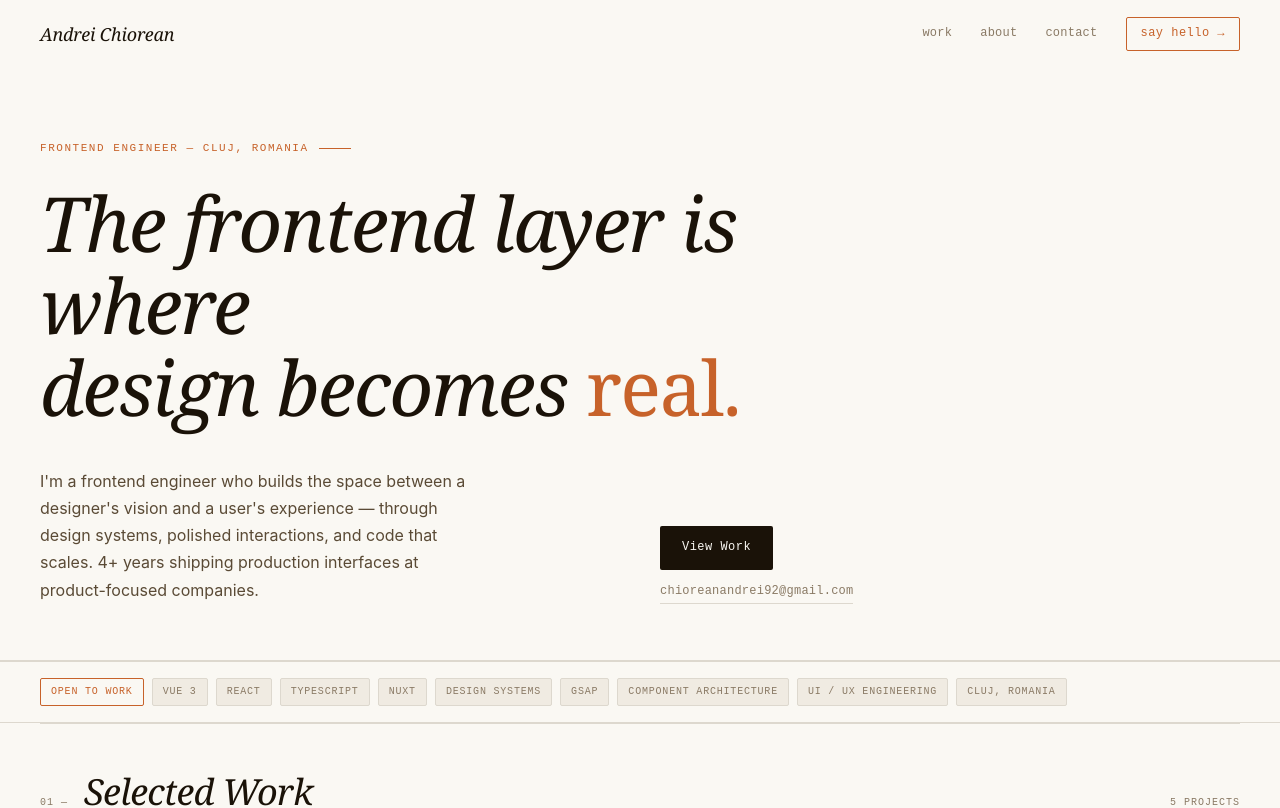
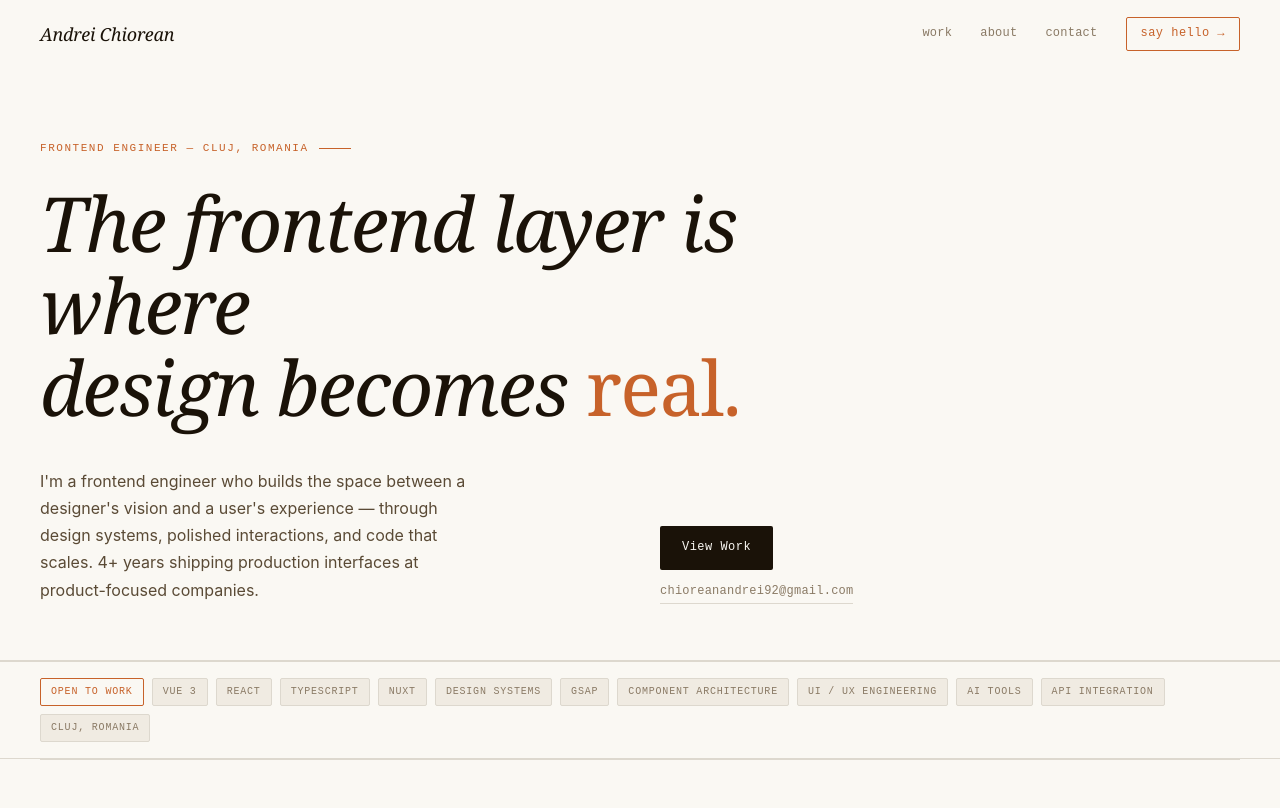
Before and after one commit to CAndrei1601/MyWebsite2021, a Nuxt app: page / in a window 1280 px wide. Shown: the top 808 px of the page. Built offline with nearby package versions, Linux system fonts and the light colour scheme.

Commit message:
feat: add AI Tools and API Integration to skills strip

```diff
--- a/app/components/sections/StripSection.vue
+++ b/app/components/sections/StripSection.vue
@@ -11,6 +11,8 @@
       <span class="strip-item">GSAP</span>
       <span class="strip-item">Component Architecture</span>
       <span class="strip-item">UI / UX Engineering</span>
+      <span class="strip-item">AI Tools</span>
+      <span class="strip-item">API Integration</span>
       <span class="strip-item">Cluj, Romania</span>
     </div>
   </div>
```
